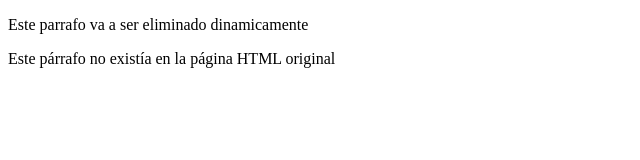
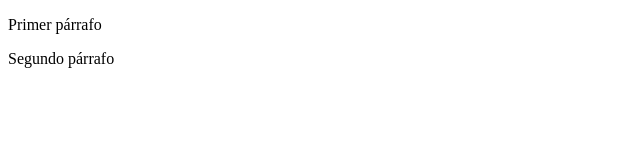
Before and after one commit to valthern/_javascript, a plain HTML site: page librosweb.es/cap04/htmldom.html in a window 1280 px wide. Shown: the whole page, without its empty margins (0-640 px from the left). Drawn offline with Linux system fonts and the light colour scheme.

Commit message:
aún ejercicios de nodos

```diff
--- a/librosweb.es/cap04/htmldom.html
+++ b/librosweb.es/cap04/htmldom.html
@@ -6,6 +6,6 @@
 	<script type="text/javascript" src="scripts/script.js"></script>
 </head>
 <body>
-	<p>Este parrafo va a ser eliminado dinamicamente</p>
+	<p>Primer párrafo</p>
 </body>
 </html>
--- a/librosweb.es/cap04/scripts/script.js
+++ b/librosweb.es/cap04/scripts/script.js
@@ -1,7 +1,7 @@
 window.onload = function () {
-	var p = document.createElement('p');
-	var texto = document.createTextNode('Este párrafo no existía en la página HTML original');
+	var nuevoP = document.createElement('p');
+	var texto = document.createTextNode('Segundo párrafo');
+	nuevoP.appendChild(texto);
 
-	p.appendChild(texto);
-	document.body.appendChild(p);
+	document.body.appendChild(nuevoP);
 }
```
